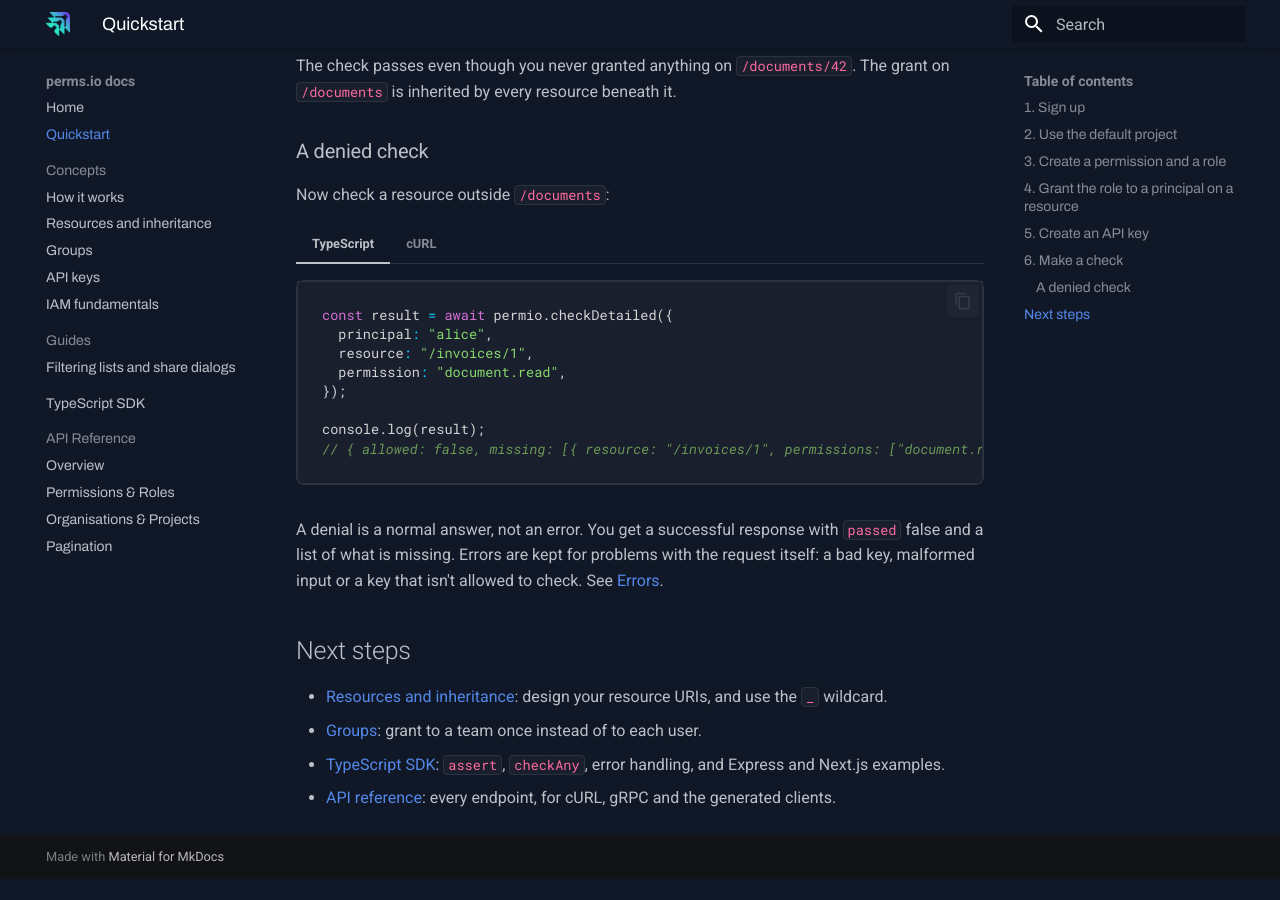
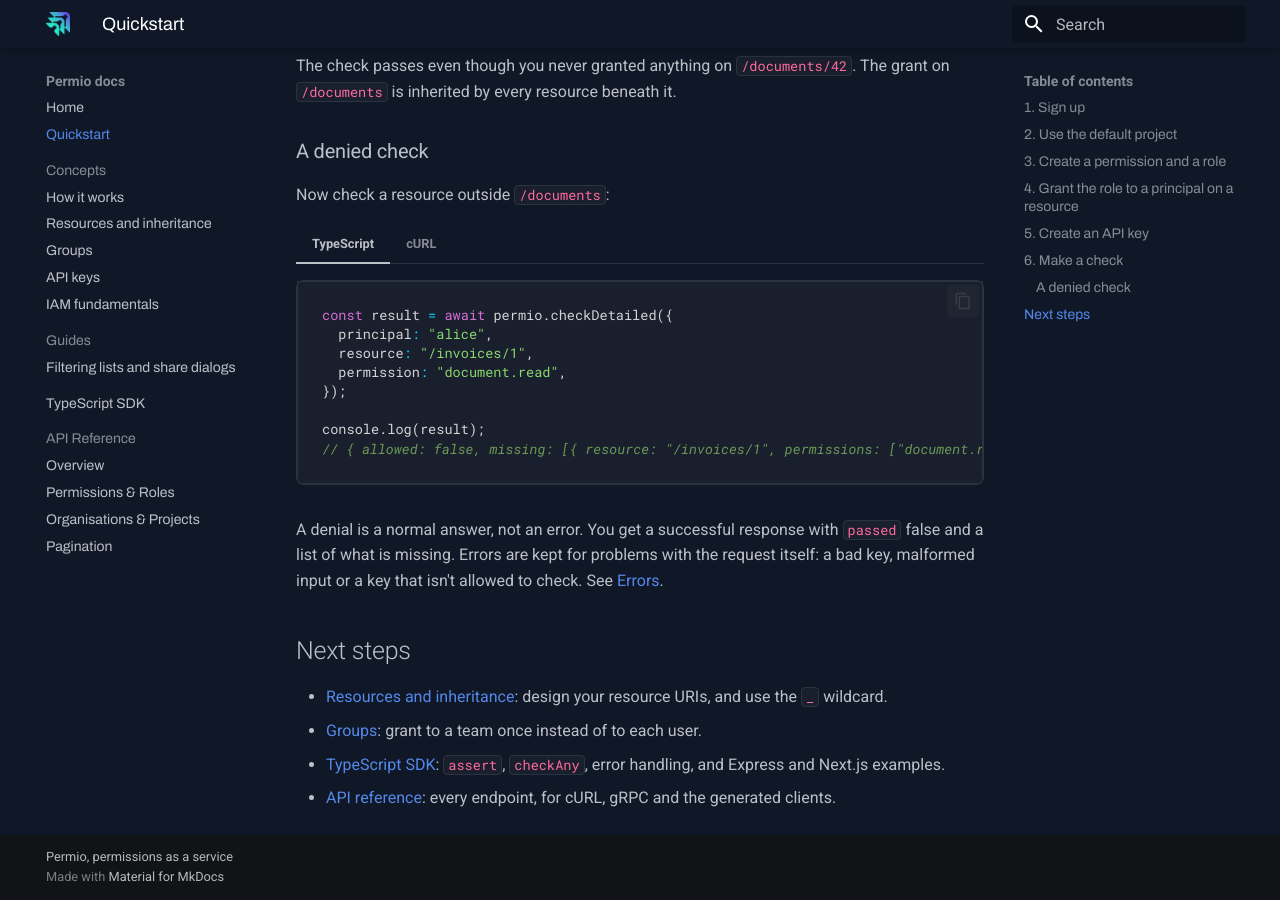
Before and after one commit to PrivateJAR/docs, an MkDocs documentation site: the page built from docs/quickstart.md, in a window 1280 px wide and 900 px high, scrolled down 2621 px. Built offline with MkDocs 1.6.1 and Material for MkDocs 9.7.7, drawn with Linux system fonts in a browser that asks for light colours; before the commit the page ends 3500 px from its top, so only the background shows below that; part of the change alters nothing that is shown.

Commit message:
Docs title, description and link to perms.io
Rename the site to "Permio docs", add a site description for the meta
description, and link to perms.io from the intro and the footer so the
docs point Google at the homepage for the brand.

Co-Authored-By: Claude Opus 5.5 <noreply@anthropic.com>

```diff
--- a/docs/index.md
+++ b/docs/index.md
@@ -2,7 +2,7 @@
     <img src="./assets/transparentLogoSquare.png" alt="perms.io logo" width="400" height="400">
 </div>
 
-Permio (perms.io) is permissions as a service. It gives you **resource-level role-based access control (RBAC)**: you
+Permio ([perms.io](https://perms.io)) is permissions as a service. It gives you **resource-level role-based access control (RBAC)**: you
 define permissions and roles, grant them to your users on **resource URIs**, and ask one question from your code:
 
 > May principal **alice** do **document.read** on **/documents/42**?
--- a/mkdocs.yml
+++ b/mkdocs.yml
@@ -1,5 +1,7 @@
-site_name: perms.io docs
+site_name: Permio docs
 site_url: https://docs.perms.io/
+site_description: Documentation for Permio (perms.io), permissions as a service with resource-level RBAC. Quickstart, concepts, TypeScript SDK and API reference.
+copyright: <a href="https://perms.io">Permio</a>, permissions as a service
 theme:
   name: material
   logo: assets/favicon.png
```
